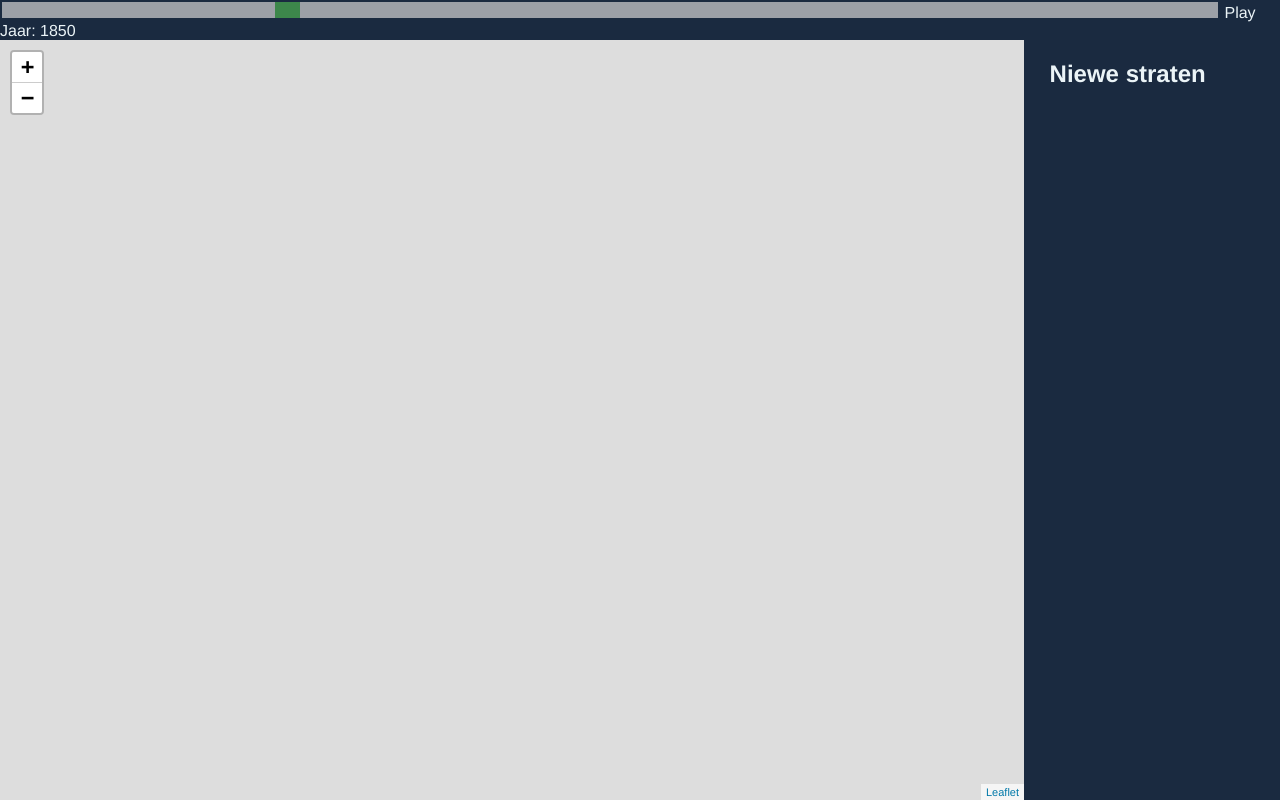
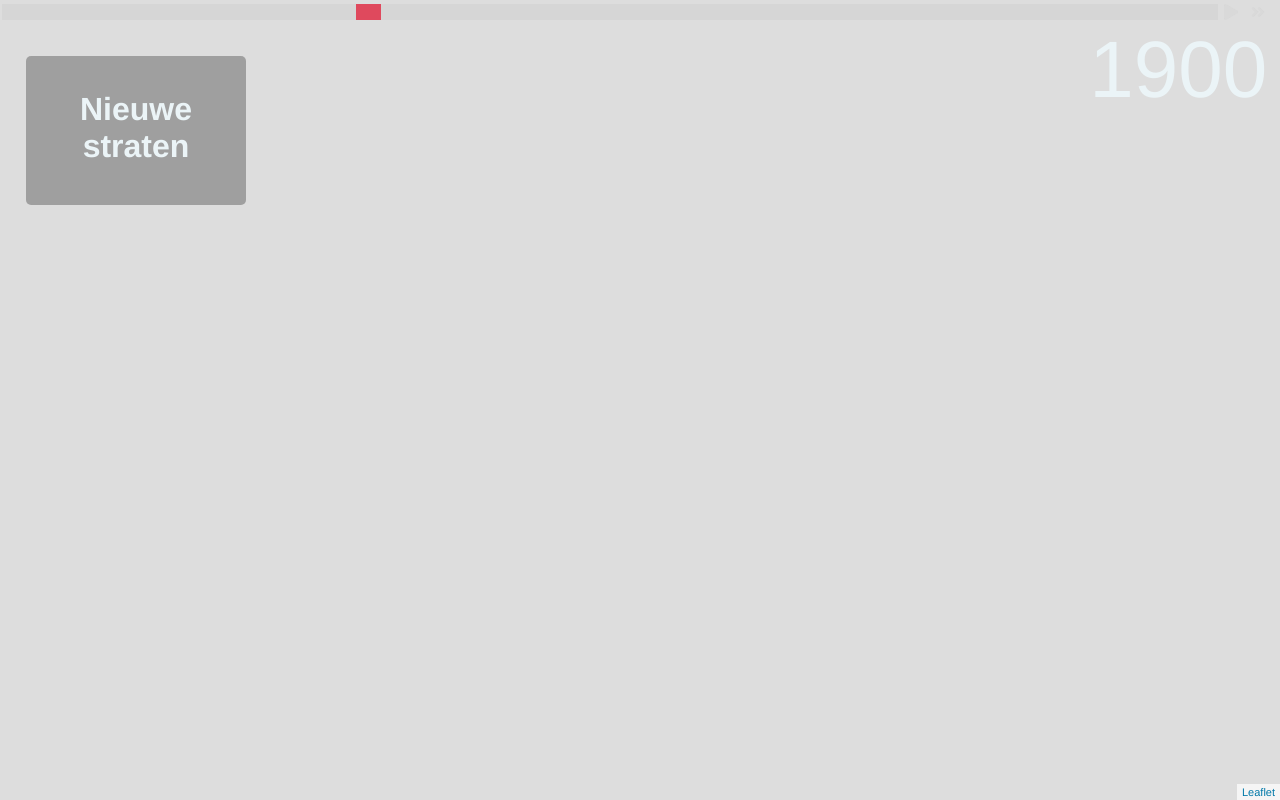
Before and after one commit to Casburggraaf/project1-quick-hack-prototype, a website with bundled scripts: page app/index.html in a window 1280 px wide. Built offline with nearby package versions, Linux system fonts and the light colour scheme; no server answers.

Commit message:
small changes

```diff
--- a/app/index.html
+++ b/app/index.html
@@ -13,19 +13,18 @@
 <body>
   <img src="static/style/loader.svg" alt="loaderGif">
   <div class="slidecontainer">
-    <input type="range" min="1800" max="2018" value="1850" class="slider" id="myRange">
-    <span id="play">Play</span>
-    <p>Jaar: <span id="demo"></span></p>
+    <input type="range" min="1850" max="2018" value="1900" class="slider" id="myRange">
+    <span id="play" class="buttons"><i class="fas fa-play buttons"></i></span>
+    <span id="forward" class="buttons"><i class="fas fa-angle-double-right buttons"></i></span>
+    <p><span id="demo"></span></p>
   </div>
   <div id="map"></div>
   <div class="overZicht">
-
-    <h2>Niewe straten</h2>
+    <h2>Nieuwe straten</h2>
     <ul id="straten">
-
     </ul>
   </div>
-
+  <script defer src="https://use.fontawesome.com/releases/v5.0.8/js/all.js"></script>
   <script type="text/javascript" src="static/js/extern/leaflet.js"></script>
   <script type="module" src="static/js/app.js"></script>
 </body>
--- a/app/static/js/app.js
+++ b/app/static/js/app.js
@@ -11,7 +11,6 @@ import map from "./modules/map.js";
     dataFiltert: null,
     init() {
       this.slider()
-      this.sliderPLayer();
 
       if(localStorage.getItem("allData")){
         data.data = JSON.parse(localStorage.getItem("allData"));
@@ -22,6 +21,7 @@ import map from "./modules/map.js";
           map.init();
         });
       }
+      this.sliderPLayer();
     },
     slider() {
       var slider = document.getElementById("myRange");
@@ -36,6 +36,7 @@ import map from "./modules/map.js";
     },
     sliderPLayer() {
       let player = false;
+      let playerSpeed = 1000;
       let interval = setInterval(function () {
         if (player === true) {
           if (document.querySelector("#myRange").value !== document.querySelector("#myRange").max) {
@@ -47,10 +48,38 @@ import map from "./modules/map.js";
             document.querySelector("#myRange").value = document.querySelector("#myRange").min
           }
         }
-      }, 50)
+      }, playerSpeed);
       document.querySelector("#play").addEventListener("click", function () {
+        console.log("sadfjlhisk");
         player = !player;
+        //this.classList.toggle("fa-play");
+        //this.classList.toggle("fa-pause");
       });
+
+      document.querySelector("#forward").addEventListener("click", function () {
+        console.log("jhklasahsdfkl");
+        playerSpeed = playerSpeed * 20;
+      });
+
+      document.body.onkeyup = function(e){
+        if(e.keyCode == 32){
+          player = !player;
+        } else if(e.keyCode == 37){
+          if (player === false) {
+            document.querySelector("#myRange").value = parseInt(document.querySelector("#myRange").value)  - 1;
+            data.filter(document.querySelector("#myRange").value)
+            document.getElementById("demo").innerHTML = document.querySelector("#myRange").value;
+            map.render();
+          }
+        } else if(e.keyCode == 39){
+          if (player === false) {
+            document.querySelector("#myRange").value = parseInt(document.querySelector("#myRange").value)  + 1;
+            data.filter(document.querySelector("#myRange").value)
+            document.getElementById("demo").innerHTML = document.querySelector("#myRange").value;
+            map.render();
+          }
+        }
+      };
     }
   };
   // Start the Aplication
--- a/app/static/js/modules/map.js
+++ b/app/static/js/modules/map.js
@@ -1,7 +1,7 @@
 import data from "./data.js";
 
 const map = {
-  mymap: L.map('map').setView([52.37, 4.89], 13),
+  mymap: L.map('map', { zoomControl:false }).setView([52.37, 4.86], 13),
   layers: {},
   geoLayers: {},
   init() {
@@ -12,9 +12,12 @@ const map = {
       accessToken: 'pk.eyJ1IjoiaGFta2Fhc3Rvc3RpIiwiYSI6ImNqZWgyYTl3dTJsdnIzM2xpN2l0MXBsNGYifQ.C2VXaN0XiPlMwmCS1wCsVg'
     }).addTo(this.mymap);
     this.mapWorker();
+    data.filter(document.querySelector("#myRange").value)
   },
   mapWorker() {
     let _this = this;
+
+    this.mymap.keyboard.disable();
 
     data.data.results.bindings.forEach(function (el) {
       let tempCordi = el.wkt.value;
@@ -74,7 +77,7 @@ const map = {
         if (key < date) {
           _this.geoLayers[key].setStyle({
             "opacity": 0.3,
-            "color": "#A8A8A8",
+            "color": "#2474A6",
           });
         } else if (key > date) {
           _this.geoLayers[key].setStyle({
@@ -87,7 +90,7 @@ const map = {
     if (this.geoLayers[date]) {
       this.geoLayers[date].setStyle({
         "opacity": 0.65,
-        "color": "#ff7800"
+        "color": "#E00B27"
       });
     }
   }
--- a/app/static/style/style.css
+++ b/app/static/style/style.css
@@ -12,6 +12,7 @@ body {
   font-family: "Helvetica Neue", Helvetica, Arial, sans-serif;
   width: 100vw;
   height: 100vh;
+  box-sizing: border-box;
 }
 
 img[alt="loaderGif"] {
@@ -24,15 +25,31 @@ img[alt="loaderGif"] {
 
 
 .overZicht {
+  position: absolute;
+  top: 7vh;
+  background-color: rgba(0, 0, 0, 0.28);
+  border-radius: 5px;
+  padding: 0.5em;
   margin-left: 2vw;
   width: 16vw;
   display: flex;
   flex-direction: column;
 }
 
+.overZicht h2 {
+  text-align: center;
+  font-size: 2em;
+  margin-bottom: 0;
+}
+
 .slidecontainer {
+  z-index: 1;
+    position: fixed;
     height: 5vh;
     width: 100%;
+    display: flex;
+    align-items: center;
+    flex-wrap: wrap;
 }
 
 .slider {
@@ -46,6 +63,20 @@ img[alt="loaderGif"] {
     transition: opacity .2s;
 }
 
+.buttons {
+  cursor: pointer;
+  margin: 0 0.3%;
+  height: 3vh;
+  width: 1.5%;
+  color: #d3d3d3;
+  opacity: 0.7;
+  z-index: 30;
+}
+
+.buttons:hover {
+  opacity: 1;
+}
+
 .slider:hover {
     opacity: 1;
 }
@@ -55,17 +86,21 @@ img[alt="loaderGif"] {
     appearance: none;
     width: 25px;
     height: 2vh;
-    background: #4CAF50;
+    background: #E00B27;
     cursor: pointer;
 }
 
 .slidecontainer p {
   font-size: 1em;
-  margin: 0;
+  margin: 0 1vw 0 auto;
+  font-size: 5em;
+  user-select: none;
 }
 
 
 #map {
-  height: 95vh;
-  width: 80vw;
+  /* z-index: -1; */
+  position: fixed;
+  height: 100vh;
+  width: 100vw;
 }
```
